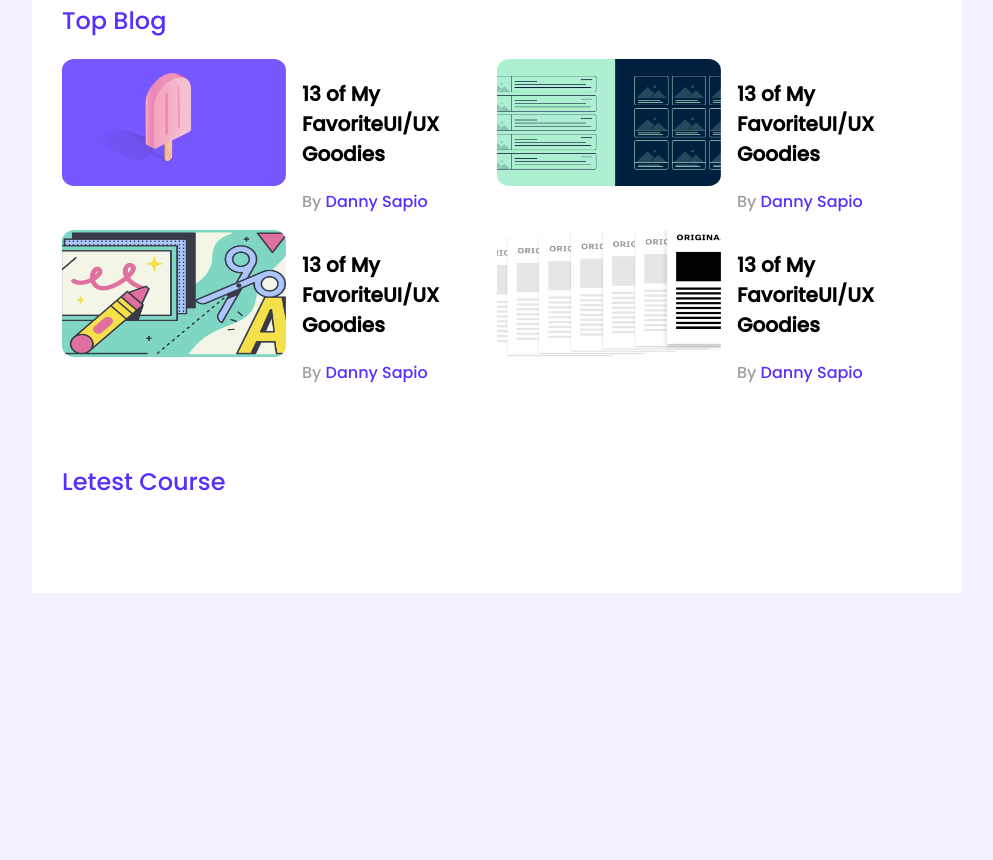
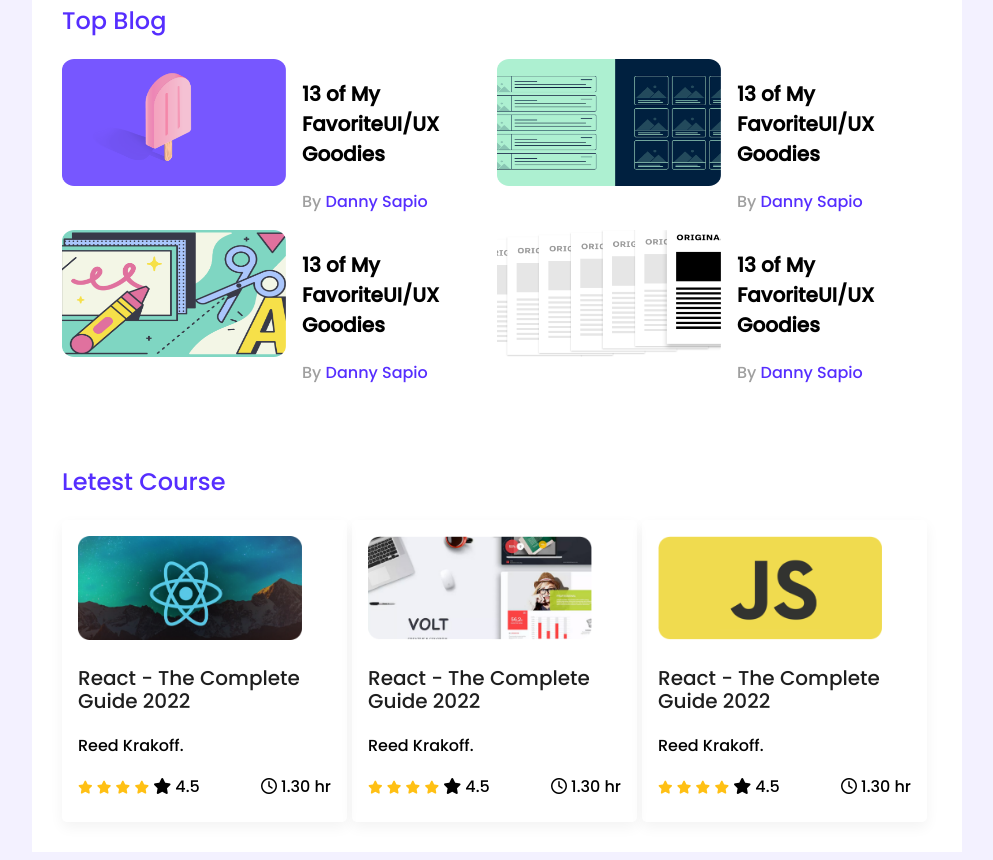
Before and after one commit to morshed0099/leader-board-css3, a plain HTML site: page index.html in a window 1280 px wide. Shown: the part 304-1164 px from the top of the page, without its empty margins (143-1136 px from the left). Before the commit the page ends 905 px from the top, so only its background shows below. Drawn offline with Linux system fonts and the light colour scheme.

Commit message:
first commit

```diff
--- a/index.html
+++ b/index.html
@@ -9,6 +9,8 @@
     <link rel="preconnect" href="https://fonts.googleapis.com">
     <link rel="preconnect" href="https://fonts.gstatic.com" crossorigin>
     <link href="https://fonts.googleapis.com/css2?family=Poppins:wght@500&display=swap" rel="stylesheet">
+    <!-- google font awesone link  -->
+    <script src="https://kit.fontawesome.com/8d4d7676a4.js" crossorigin="anonymous"></script>
     <!-- stylesheet -->
     <link rel="stylesheet" type="text/css" href="style.css">
 </head>
@@ -103,13 +105,93 @@
 
         </section>
         <!-- players section end -->
+
+        <!-- letest course  -->
         <section class="container">
             <h2 class="section-title">Letest Course</h2>
             <div class="courses">
-                <div class="cours">
-                    <img src="" alt="">
-                    <h3></h3>
-                    <p></p>
+                <div class="course">
+                    <div class="coures-bannar">
+                        <img src="images/courses/course-1.png" alt="">
+                    </div>
+                    <div class="course-details">
+                        <h3  class="course-title">React - The Complete Guide 2022</h3>
+                        <p class="course-author">Reed Krakoff.</p>
+                    </div>
+
+                    <div class="course-info">
+                        <div class="course-rating">
+                            <i class="fa-solid fa-star filled"></i>
+                            <i class="fa-solid fa-star filled"></i>
+                            <i class="fa-solid fa-star filled"></i>
+                            <i class="fa-solid fa-star filled"></i>
+                            <i class="fa-solid fa-star empty"></i>
+                            <span>4.5</span>
+                        </div>
+                        <div class="course-duration">
+                            <i class="fa-regular fa-clock"></i>
+                            1.30 hr
+                        </div>
+
+
+                    </div>
+
+
+                </div>
+                <div class="course">
+                    <div class="coures-bannar">
+                        <img src="images/courses/course-2.png" alt="">
+                    </div>
+                    <div class="course-details">
+                        <h3  class="course-title">React - The Complete Guide 2022</h3>
+                        <p class="course-author">Reed Krakoff.</p>
+                    </div>
+
+                    <div class="course-info">
+                        <div class="course-rating">
+                            <i class="fa-solid fa-star filled"></i>
+                            <i class="fa-solid fa-star filled"></i>
+                            <i class="fa-solid fa-star filled"></i>
+                            <i class="fa-solid fa-star filled"></i>
+                            <i class="fa-solid fa-star empty"></i>
+                            <span>4.5</span>
+                        </div>
+                        <div class="course-duration">
+                            <i class="fa-regular fa-clock"></i>
+                            1.30 hr
+                        </div>
+
+
+                    </div>
+
+
+                </div>
+                <div class="course">
+                    <div class="coures-bannar">
+                        <img src="images/courses/course-3.png" alt="">
+                    </div>
+                    <div class="course-details">
+                        <h3  class="course-title">React - The Complete Guide 2022</h3>
+                        <p class="course-author">Reed Krakoff.</p>
+                    </div>
+
+                    <div class="course-info">
+                        <div class="course-rating">
+                            <i class="fa-solid fa-star filled"></i>
+                            <i class="fa-solid fa-star filled"></i>
+                            <i class="fa-solid fa-star filled"></i>
+                            <i class="fa-solid fa-star filled"></i>
+                            <i class="fa-solid fa-star empty"></i>
+                            <span>4.5</span>
+                        </div>
+                        <div class="course-duration">
+                            <i class="fa-regular fa-clock"></i>
+                            1.30 hr
+                        </div>
+
+
+                    </div>
+
 
                 </div>
             </div>
--- a/style.css
+++ b/style.css
@@ -82,3 +82,39 @@ hr{
     color: #562EFF;
     font-size: 16px;
 }
+
+/* letest courses style  */
+.courses{
+    display: grid;
+    grid-template-columns: repeat(3,1fr);
+    row-gap: ;
+}
+.course{
+    width:253px;
+    min-height: 270px;
+    padding: 16px;
+    box-shadow: 0px 5.34229px 13.3557px rgba(0, 0, 0, 0.05);
+    border-radius: 5px;
+
+}
+.course .coures-bannar img{
+    width:224px;
+    height:104px;
+}
+.course-info{
+    display: flex;
+   justify-content: space-between;
+
+
+}
+.course-title{
+    font-size: 20px;
+    line-height: 23px;
+    color:#1E1E1E;
+    font-style: normal;
+    font-weight: 500;
+}
+.fa-star.filled{
+    color:#FFC014;
+    font-size: 13px;
+}
```
